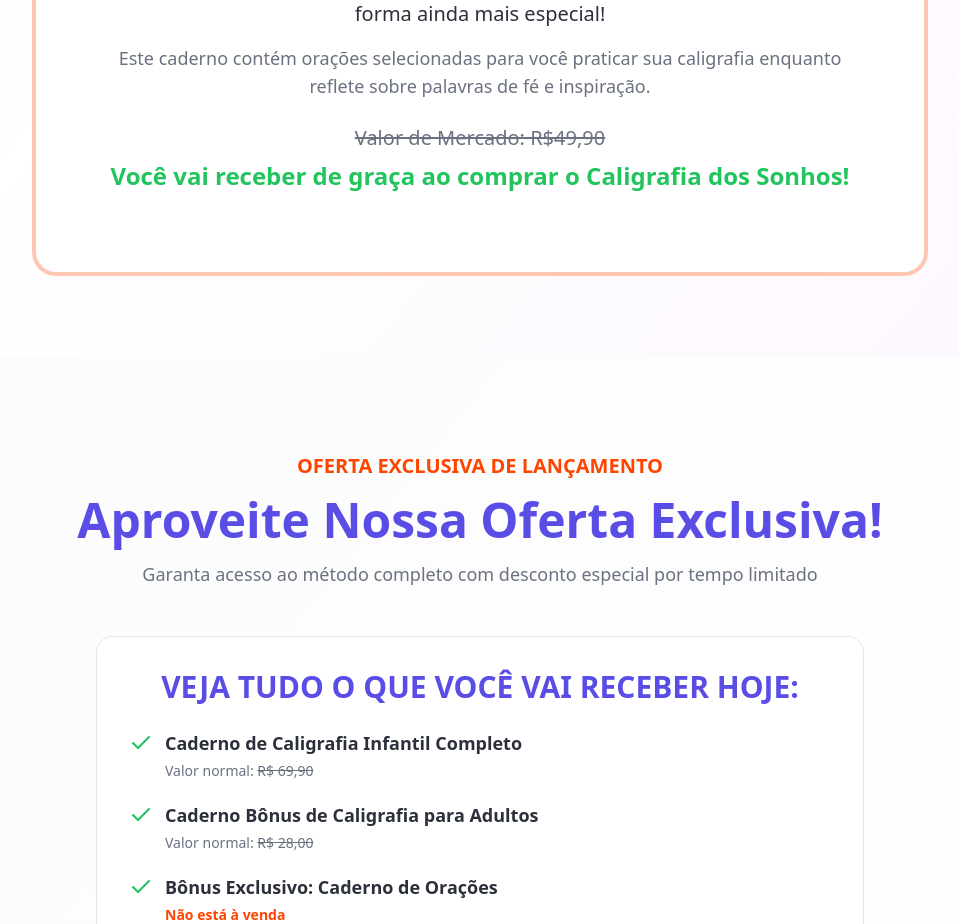
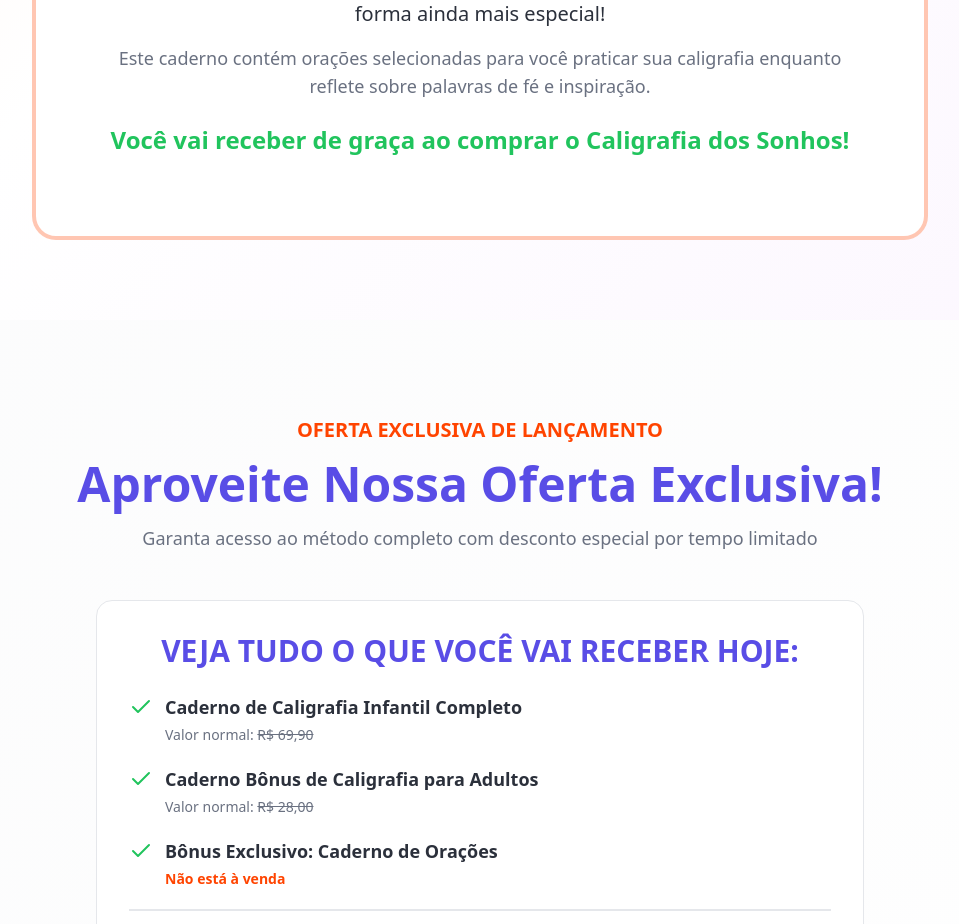
Before and after one commit to thiagozn/sonho-caligrafia-promocao, a React (Vite) app: page / in a window 1280 px wide. Shown: the part 7665-8589 px from the top of the page, without its empty margins (160-1119 px from the left). Built offline with nearby package versions, Linux system fonts and the light colour scheme; the HTML template or start-up script is replaced by a standard one.

Commit message:
removido valor de mercado

```diff
--- a/src/components/BonusSection.tsx
+++ b/src/components/BonusSection.tsx
@@ -33,9 +33,7 @@ const BonusSection = () => {
               </p>
 
               <div className="space-y-2">
-                <p className="text-muted-foreground line-through text-lg md:text-xl">
-                  Valor de Mercado: R$49,90
-                </p>
+
                 <p className="text-success text-xl md:text-2xl font-bold">
                   Você vai receber de graça ao comprar o Caligrafia dos Sonhos!
                 </p>
```
